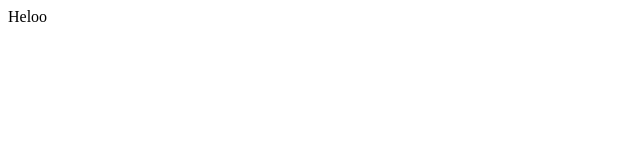
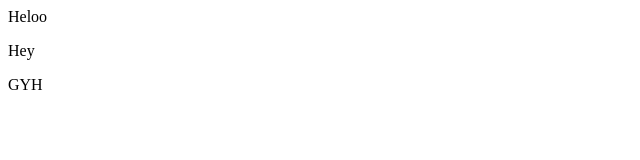
Before and after one commit to Kalyancric18/localrepo1, a plain HTML site: page index.html in a window 1280 px wide. Shown: the full height of the page, 0-640 px from the left. Drawn offline with Linux system fonts and the light colour scheme.

Commit message:
First change 2

```diff
--- a/index.html
+++ b/index.html
@@ -1 +1,3 @@
 <p>Heloo</p>
+<p>Hey</p>
+<p>GYH</p>
```
